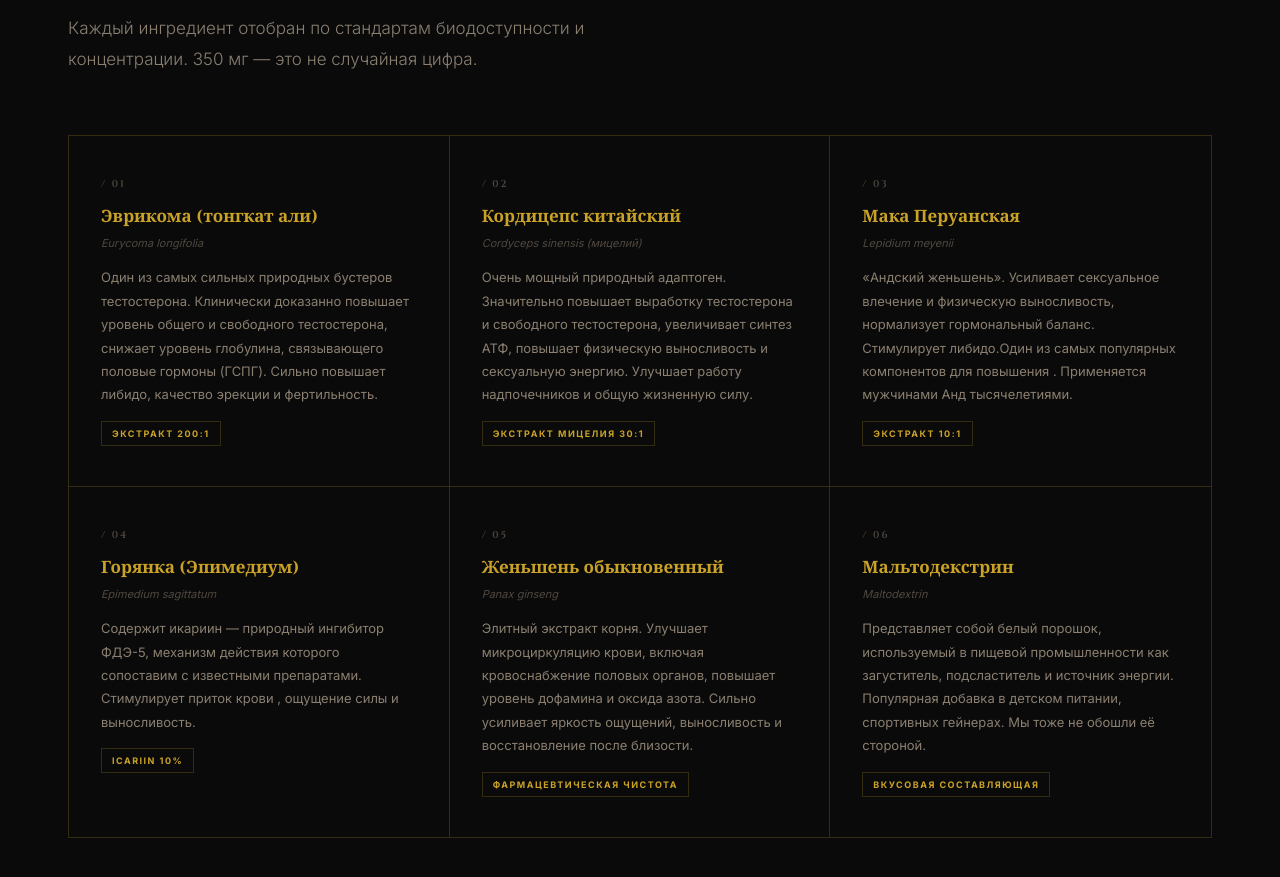
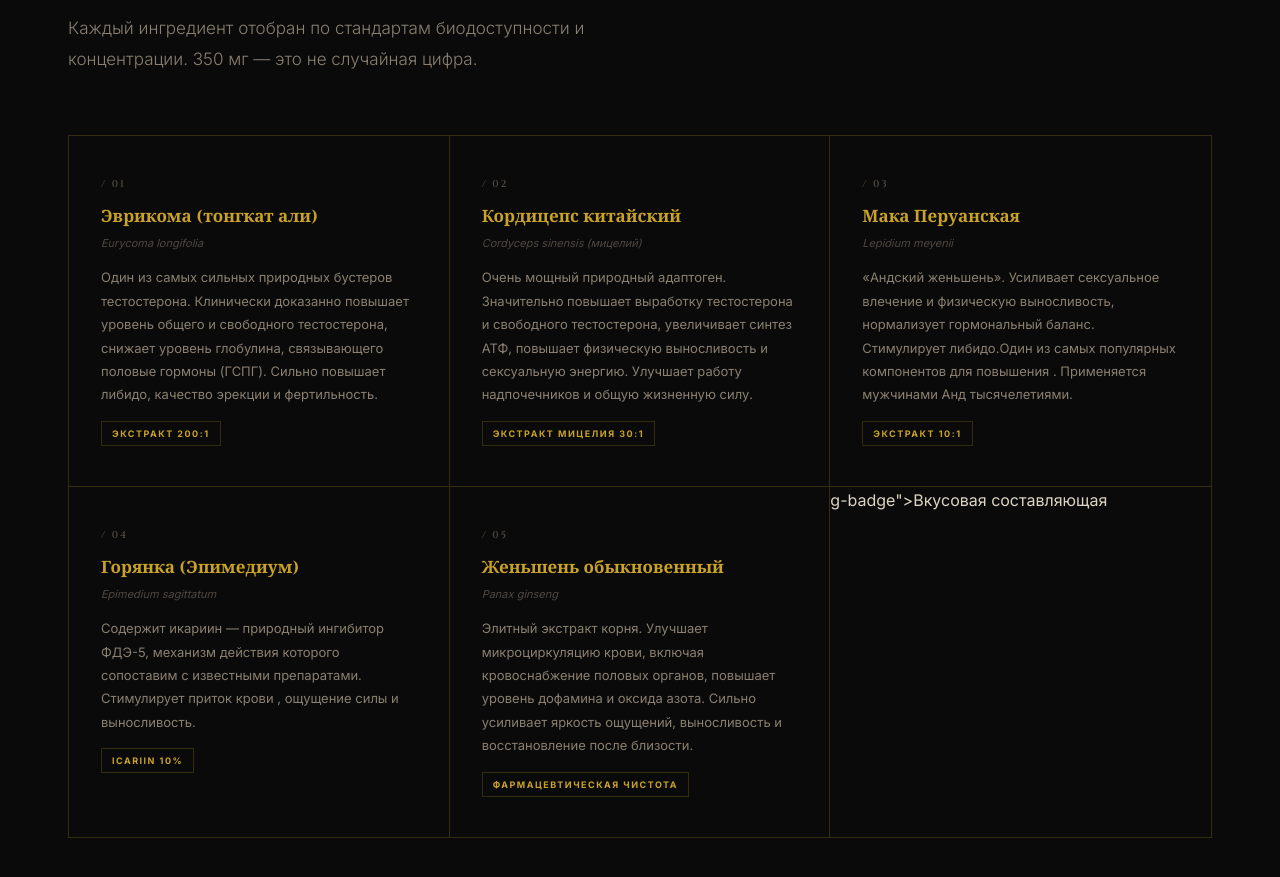
Before and after one commit to otchenager/OPTIMAN, a website: page index.html in a window 1280 px wide. Shown: the part 3300-4177 px from the top of the page. Drawn offline with Linux system fonts and the light colour scheme.

Commit message:
maltodec

```diff
--- a/index.html
+++ b/index.html
@@ -1729,12 +1729,7 @@
                 <p class="ing-desc">Элитный экстракт корня. Улучшает микроциркуляцию крови, включая кровоснабжение половых органов, повышает уровень дофамина и оксида азота. Сильно усиливает яркость ощущений, выносливость и восстановление после близости.</p>
                 <span class="ing-badge">Фармацевтическая чистота</span>
             </div>
-            <div class="ing-card reveal" data-delay="5">
-                <div class="ing-num">/ 06</div>
-                <div class="ing-name">Мальтодекстрин</div>
-                <div class="ing-latin">Maltodextrin</div>
-                <p class="ing-desc">Представляет собой белый порошок, используемый в пищевой промышленности как загуститель, подсластитель и источник энергии. Популярная добавка в детском питании, спортивных гейнерах. Мы тоже не обошли её стороной.</p>
-                <span class="ing-badge">Вкусовая составляющая</span>
+            g-badge">Вкусовая составляющая</span>
             </div>
         </div>
     </div>
```
Also changed, not shown: 1 other file.
